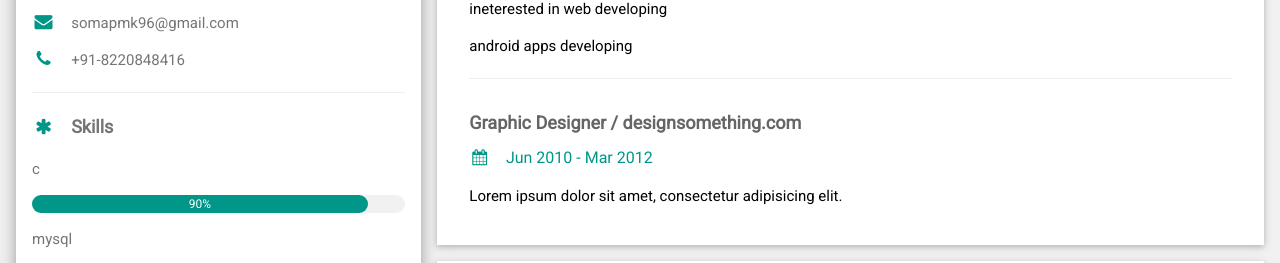
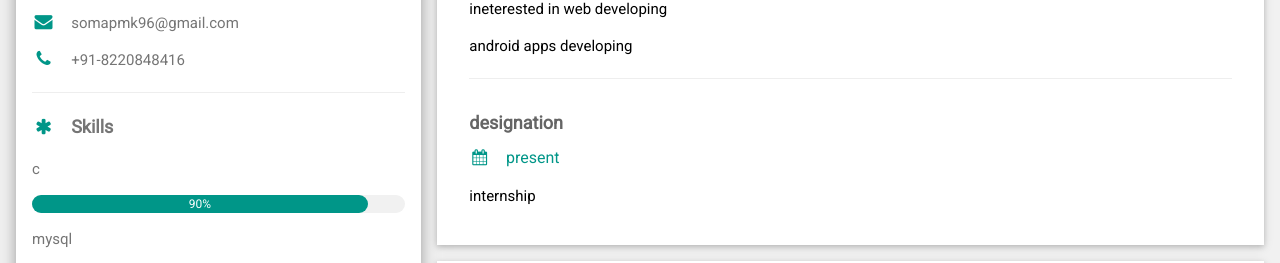
Before and after one commit to somanaga96/somanathan, a plain HTML site: page index.html in a window 1280 px wide. Shown: the part 355-618 px from the top of the page. Drawn offline with nearby package versions, Linux system fonts and the light colour scheme; files whose address does not match are found by name.

Commit message:
Update index.html

```diff
--- a/index.html
+++ b/index.html
@@ -85,9 +85,9 @@ html,body,h1,h2,h3,h4,h5,h6 {font-family: "Roboto", sans-serif}
           <hr>
         </div>
         <div class="w3-container">
-          <h5 class="w3-opacity"><b>Graphic Designer / designsomething.com</b></h5>
-          <h6 class="w3-text-teal"><i class="fa fa-calendar fa-fw w3-margin-right"></i>Jun 2010 - Mar 2012</h6>
-          <p>Lorem ipsum dolor sit amet, consectetur adipisicing elit. </p><br>
+          <h5 class="w3-opacity"><b>designation</b></h5>
+          <h6 class="w3-text-teal"><i class="fa fa-calendar fa-fw w3-margin-right"></i>present</h6>
+          <p>internship</p><br>
         </div>
       </div>
 
```
